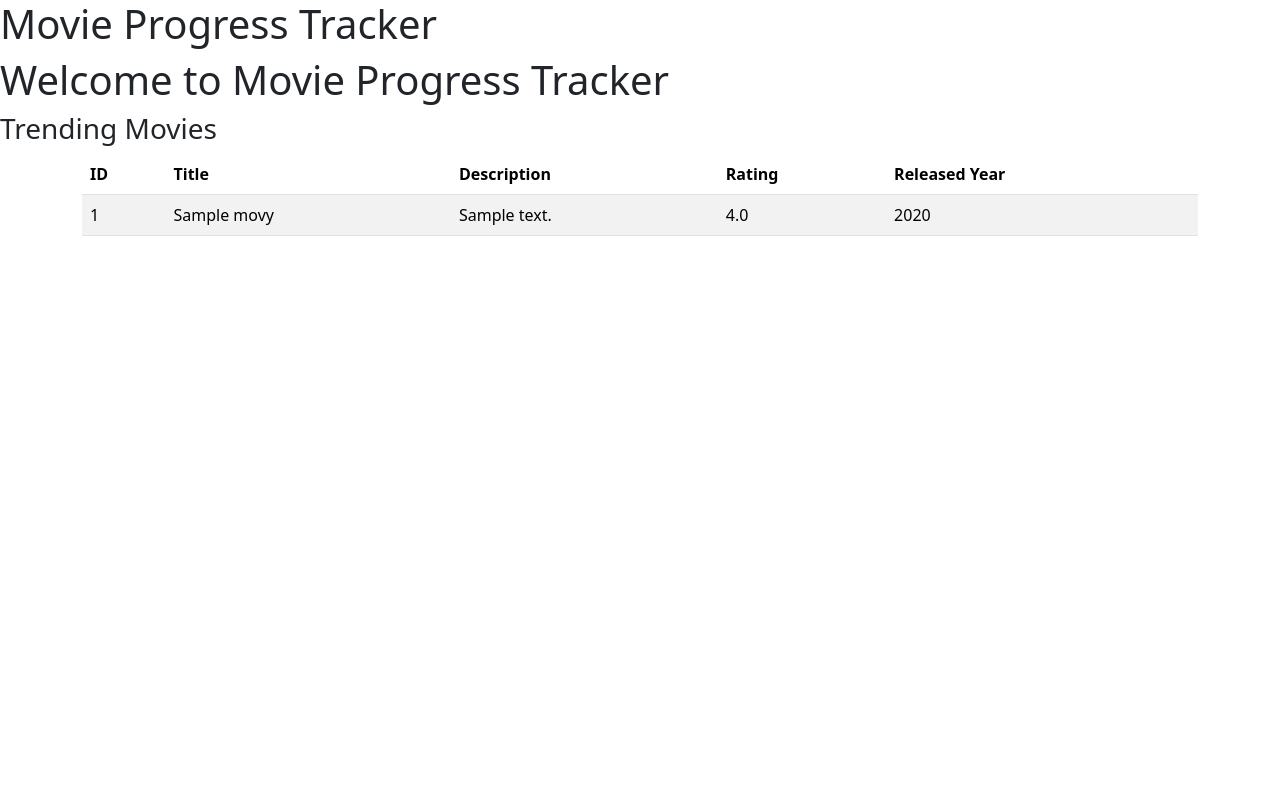
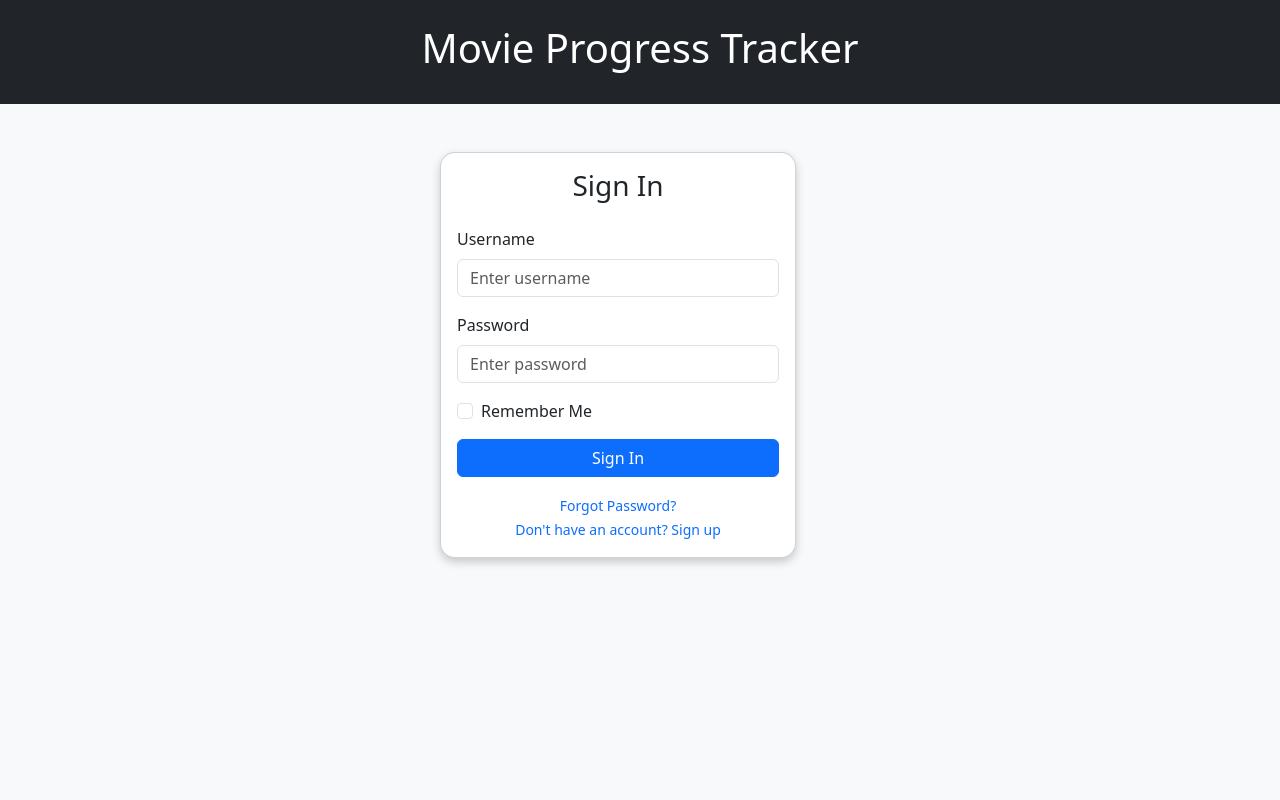
Before and after one commit to brangmai1/progress_tracker, a Flask app: page / in a window 1280 px wide. Run offline with Flask 3, Linux system fonts and the light colour scheme; tables that the repository leaves empty hold one stand-in row (values such as "Sample post").

Commit message:
Added front-end: login page, movie page

```diff
--- a/app.py
+++ b/app.py
@@ -1,16 +1,36 @@
-from flask import Flask, render_template, request
+from flask import Flask, render_template, request, redirect, url_for
 from connect_database import make_session
 from search_movie import get_movie_df
+from tables import User
 
 
 app = Flask(__name__)
 
 @app.route("/", methods=["GET"])
 def index():
+    return render_template("index.html")
+
+@app.route("/login", methods=["POST"])
+def login():
+    # Get data from the form
+    username = request.form["username"]
+    password = request.form["password"]
+
+    with make_session() as session:
+        user = session.query(User).filter(User.username == username).first()
+        if user and user.password == password:
+            # Successful login, redirect to movies page
+            return redirect(url_for("display_movies"))
+        else:
+            # Invalid login
+            return "Invalid credentials. Please try again."
+
+@app.route("/movies", methods=["GET"])
+def display_movies():
     with make_session() as session:
         movies_df = get_movie_df(session)
         movies = movies_df.head(10).to_dict(orient="records")
-        return render_template("index.html", movies=movies)
+    return render_template("movies.html", movies=movies)
 
 
 if __name__ == "__main__":
--- a/connect_database.py
+++ b/connect_database.py
@@ -1,6 +1,7 @@
 from sqlalchemy import create_engine
 from sqlalchemy.orm import sessionmaker
 from sqlalchemy.exc import OperationalError
+
 
 database_url = "mysql+mysqlconnector://<username>:<password>@localhost/movie_progress_tracker"
 
--- a/templates/index.html
+++ b/templates/index.html
@@ -1,32 +1,53 @@
 {% extends "layout.html" %}
 
 {% block content %}
-
-<h1>Welcome to Movie Progress Tracker</h1>
-<h3>Trending Movies</h3>
-<div class="container">
-    <table class="table table-striped">
-        <thead>
-            <tr>
-                <th>ID</th>
-                <th>Title</th>
-                <th>Description</th>
-                <th>Rating</th>
-                <th>Released Year</th>
-            </tr>
-        </thead>
-        <tbody>
-            {% for movie in movies %}
-            <tr>
-                <td>{{ movie.id }}</td>
-                <td>{{ movie.title }}</td>
-                <td>{{ movie.description }}</td>
-                <td>{{ movie.rating }}</td>
-                <td>{{ movie.release_year }}</td>
-            </tr>
-            {% endfor %}
-        </tbody>
-    </table>
+ <!-- Website Name -->
+ <div class="site-name text-primary text-center bg-dark p-4">
+    <h1 class="text-white">Movie Progress Tracker</h1>
 </div>
 
+<!-- Sign-In Box -->
+<div class="container m-5">
+    <div class="row justify-content-center">
+        <div class="col-md-6 col-lg-4">
+            <div class="card">
+                <div class="card-body">
+                    <h3 class="text-center mb-4">Sign In</h3>
+                    <form action="/login" method="POST">
+                        <!-- Email Input -->
+                        <div class="mb-3">
+                            <label for="username" class="form-label">Username</label>
+                            <input type="text" class="form-control" id="username" name="username" placeholder="Enter username">
+                        </div>
+                        <!-- Password Input -->
+                        <div class="mb-3">
+                            <label for="password" class="form-label">Password</label>
+                            <input type="password" class="form-control" id="password" name="password"  placeholder="Enter password">
+                        </div>
+                        <!-- Remember Me -->
+                        <div class="form-check mb-3">
+                            <input class="form-check-input" type="checkbox" id="rememberMe">
+                            <label class="form-check-label" for="rememberMe">Remember Me</label>
+                        </div>
+                        <!-- Sign In Button -->
+                        <div class="d-grid">
+                            <button type="submit" class="btn btn-primary">Sign In</button>
+                        </div>
+                    </form>
+                    <div class="text-center mt-3">
+                        <small>
+                            <a href="#" class="text-decoration-none">Forgot Password?</a>
+                        </small>
+                        <br>
+                        <small>
+                            <a href="#" class="text-decoration-none">Don't have an account? Sign up</a>
+                        </small>
+                    </div>
+                </div>
+            </div>
+        </div>
+    </div>
+</div>
+
+
 {% endblock %}
--- a/templates/layout.html
+++ b/templates/layout.html
@@ -6,10 +6,26 @@
     <title>{% block title %}MPT{% endblock %}</title>
     <link href="https://cdn.jsdelivr.net/npm/bootstrap@5.3.3/dist/css/bootstrap.min.css" rel="stylesheet">
     <script src="https://cdn.jsdelivr.net/npm/bootstrap@5.3.3/dist/js/bootstrap.bundle.min.js"></script>
+    <style>
+        body {
+            background-color: #f8f9fa;
+            height: 100vh;
+            display: block;
+            justify-content: center;
+            align-items: center;
+        }
+        .card {
+            border-radius: 15px;
+            box-shadow: 0 4px 10px rgba(0, 0, 0, 0.2);
+        }
+        h1 {
+            margin: 20;
+            padding: 20;
+        }
+    </style>
 </head>
 <body>
-    <h1>Movie Progress Tracker</h1>
-    {% block content %}
-    {% endblock %}
+    <!-- <h1>Welcome to Movie Progress Tracker</h1> -->
+    {% block content %}{% endblock %}
 </body>
 </html>
```
Also changed, not shown: templates/movies.html (added, +29 -0 lines).
